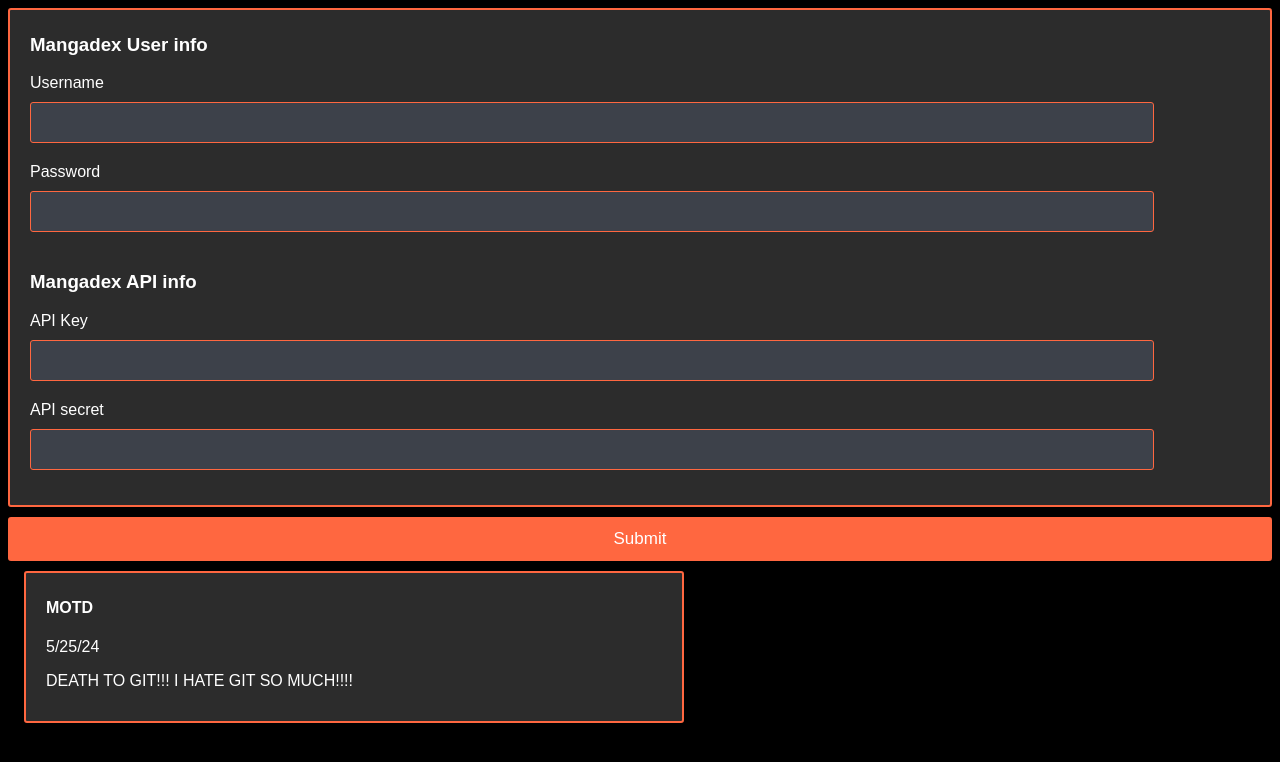
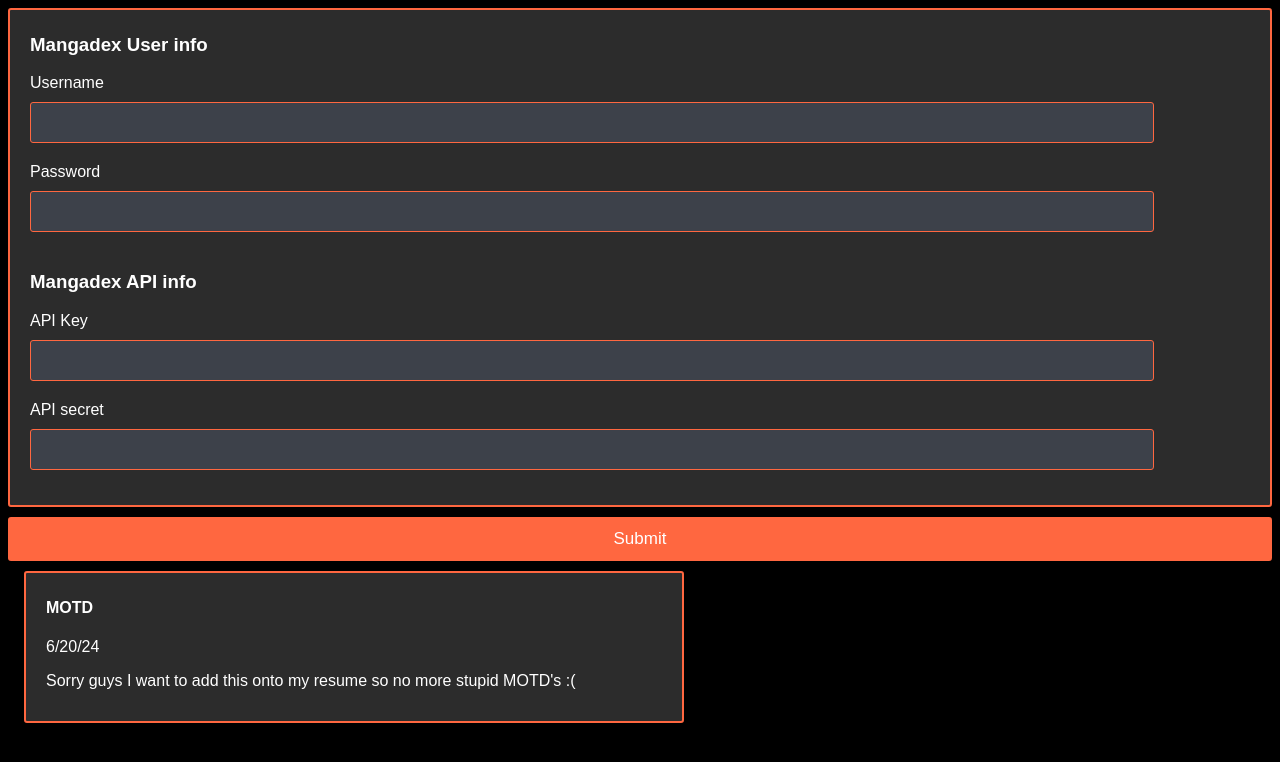
Before and after one commit to BIGGPIU/Mangadex-Recommend-me-stuff, a Flask app: page /recommend in a window 1280 px wide. Shown: the top 762 px of the page. Run offline with Flask 3, Linux system fonts and the light colour scheme; some web fonts are replaced.

Commit message:
changed something big fr fr ong

```diff
--- a/website version/templates/reccsUI.css
+++ b/website version/templates/reccsUI.css
@@ -11,7 +11,7 @@
 
 
 .head{
-  background-image:url(cover.png),url(cover.jpg),linear-gradient(black,rgba(255,0,0,0));
+  background-image:url(cover.png),url(cover.jpg),url(testimage.png),linear-gradient(black,rgba(255,0,0,0));
   height: 300px;
   background-position: 20%;
   background-repeat: no-repeat;
@@ -42,4 +42,5 @@ html {
   font-family:mangadex,arial,sans-serif;
   height:100%;
   margin:0;
+  overflow-x: hidden;
 }
--- a/website version/templates/tempfirstUI.html
+++ b/website version/templates/tempfirstUI.html
@@ -31,8 +31,8 @@
             <div class="col-25">
                 <div class="MOTD">
                     <h4>MOTD</h4>
-                    <p>5/25/24</p>
-                    <p>DEATH TO GIT!!! I HATE GIT SO MUCH!!!!</p>
+                    <p>6/20/24</p>
+                    <p>Sorry guys I want to add this onto my resume so no more stupid MOTD's :(</p>
                 </div>
             </div>
         </div>
```
Also changed, not shown: website version/static/styles/cover.jpg (added).
